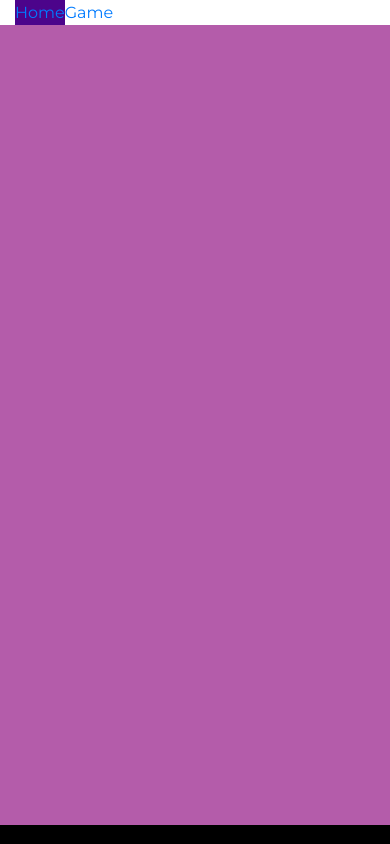
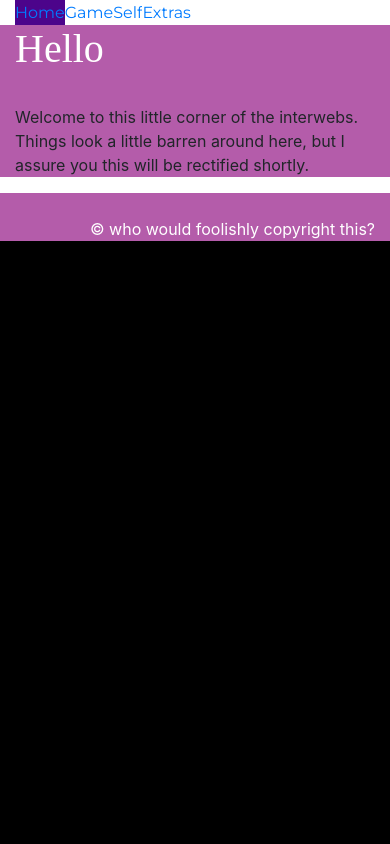
Before and after one commit to yschere/yschere.github.io, a plain HTML site: page index.html in a window 390 px wide. Drawn offline with nearby package versions, Linux system fonts and the light colour scheme; a web font is replaced by a local one.

Commit message:
changed header and main to be ids not classes, created id footer, added content to index.html main div, added nav tabs Self and Extras, added webkit and moz to container, added media query

```diff
--- a/index.html
+++ b/index.html
@@ -19,20 +19,32 @@
   </head>
 
   <body>
-    <div class="header">
+    <div id="header">
       <div class="container">
         <div class="sideNav">
           <ul class="nav nav-pills">
             <li class="active"><a href="#">Home</a></li>
             <li><a href="http://yschere.github.io/game.html">Game</a></li>
+            <li><a href="#">Self</a></li>
+            <li><a href="#">Extras</a></li>
           </ul>
         </div>
       </div>
     </div>
 
-    <div class="main">
+    <div id="main">
       <div class="container">
+        <h1>Hello</h1>
+        <br>
+        <p>Welcome to this little corner of the interwebs. Things look a little
+          barren around here, but I assure you this will be rectified shortly.</p>
+      </div>
+    </div>
 
+    <div id="footer">
+      <div class="container">
+        <br>
+        <p align="right">&#169; who would foolishly copyright this?</p>
       </div>
     </div>
 
--- a/stylesheet.css
+++ b/stylesheet.css
@@ -7,6 +7,8 @@ html, body {
 }
 
 .container {
+  -webkit-max-width: 1000px;
+  -moz-max-width: 1000px;
   max-width: 1000px;
 }
 
@@ -16,15 +18,20 @@ a {
   color: #fff;
 }
 
-.header {
+#header {
 
 }
 
-.main {
+#main {
   background-color: #b45caa;
   padding: 0;
   margin: 0;
   height: 800px;
+}
+
+#footer {
+  background-color: #b45caa;
+  color: #fff;
 }
 
 h1 {
@@ -44,3 +51,11 @@ h1 {
   background-color: #4C048B;
   color: #fff;
 }
+
+@media only screen and (max-width: 768px) {
+  #main {
+    height: auto;
+  }
+
+
+}
```
Also changed, not shown: game.html (+4 -2 lines).
